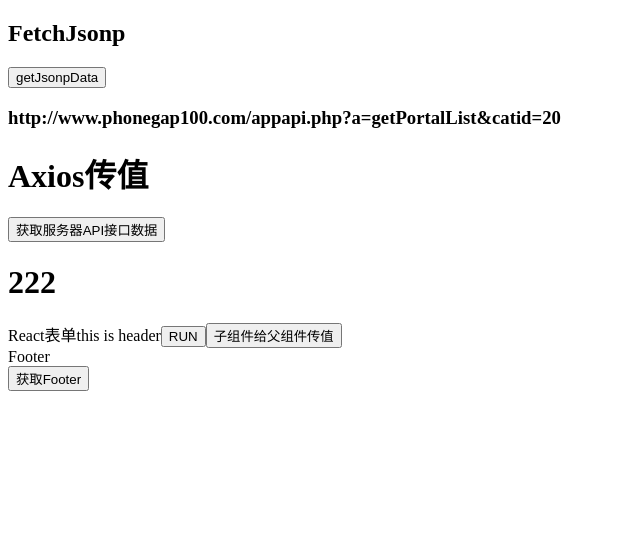
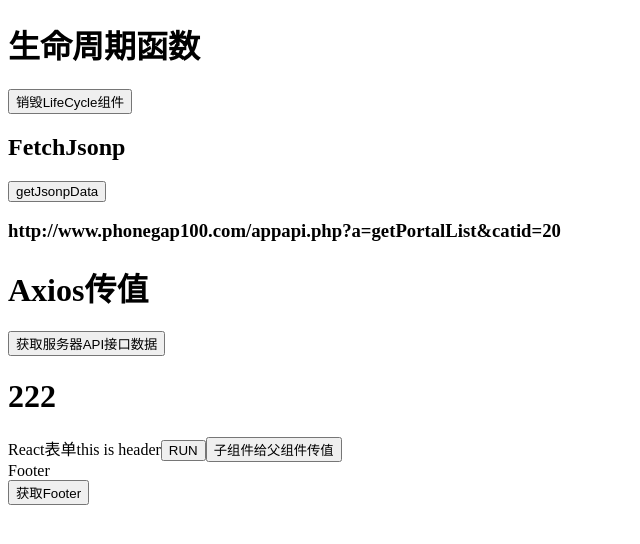
Before and after one commit to maliao292/react-mv, a React (Create React App) app: page / in a window 1280 px wide. Shown: the top 544 px of the page, without its empty margins (0-640 px from the left). Built offline with nearby package versions, Linux system fonts and the light colour scheme.

Commit message:
生命周期函数

```diff
--- a/src/components/FetchJsonp.js
+++ b/src/components/FetchJsonp.js
@@ -1,5 +1,5 @@
 import React, { Component } from 'react';
-import axios from 'axios';
+// import axios from 'axios';
 import fetchJsonp from 'fetch-jsonp';
 class FetchJsonp extends Component {
     constructor(props) {
--- /dev/null
+++ b/src/components/LifeCycle.js
@@ -0,0 +1,23 @@
+// 生命周期函数 life cycle function
+import React, { Component } from 'react';
+class LifeCycle extends Component {
+    constructor(props) {
+        super(props);
+        this.state = {  };
+    }
+    shouldComponentUpdate(){
+        return
+    }
+    componentWillUnmount(){
+        console.log('lifeCycle销毁')
+    }
+    render() {
+        return (
+           <div>
+               <h1>生命周期函数</h1>
+           </div>
+        );
+    }
+}
+
+export default LifeCycle;
--- a/src/components/New.js
+++ b/src/components/New.js
@@ -2,12 +2,14 @@
 import Header from './Header'
 import Footer from './Footer'
 import Axios from './Axios';
-import FetchJsonp from './FetchJsonp'
+import FetchJsonp from './FetchJsonp';
+import LifeCycle from './LifeCycle';
 class News extends Component {  // 继承Component 的第二种写法
     constructor(props) {
         super(props);
         this.state = {
-            msg:'React表单'
+            msg:'React表单',
+            flag:true
         }
     }
     toHeaderFun = () => {
@@ -20,10 +22,20 @@
     getAllFooter = () =>{
         console.log(this.refs.footer.state)
     }
+    // 销毁组件方法
+    setFlag = () => {
+        this.setState({
+            flag:!this.state.flag
+        })
+    }
     render(){
         return (
             <div>
+
+                {this.state.flag?<LifeCycle />:''}
+                <button onClick={this.setFlag}>销毁LifeCycle组件</button>
                 <FetchJsonp></FetchJsonp>
+
                 <Axios></Axios>
                 <Header msg={this.state.msg} fun={this.toHeaderFun} getChildDate={this.getChildDate} title={222}></Header>
                 <Footer ref='footer'></Footer>
```
Also changed, not shown: 1 other file (tests, documents, lock files or other folders).
